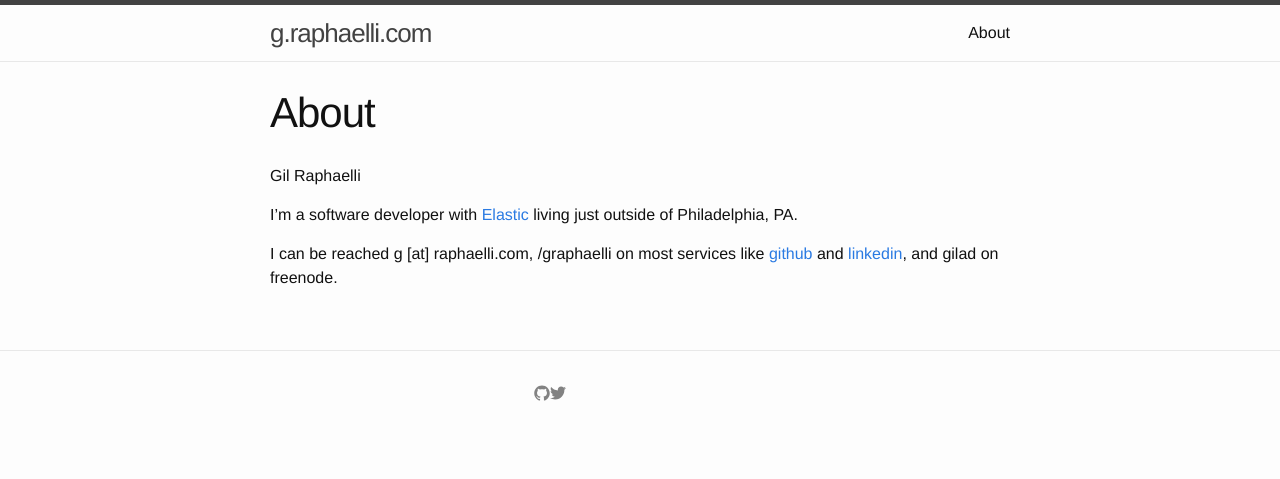
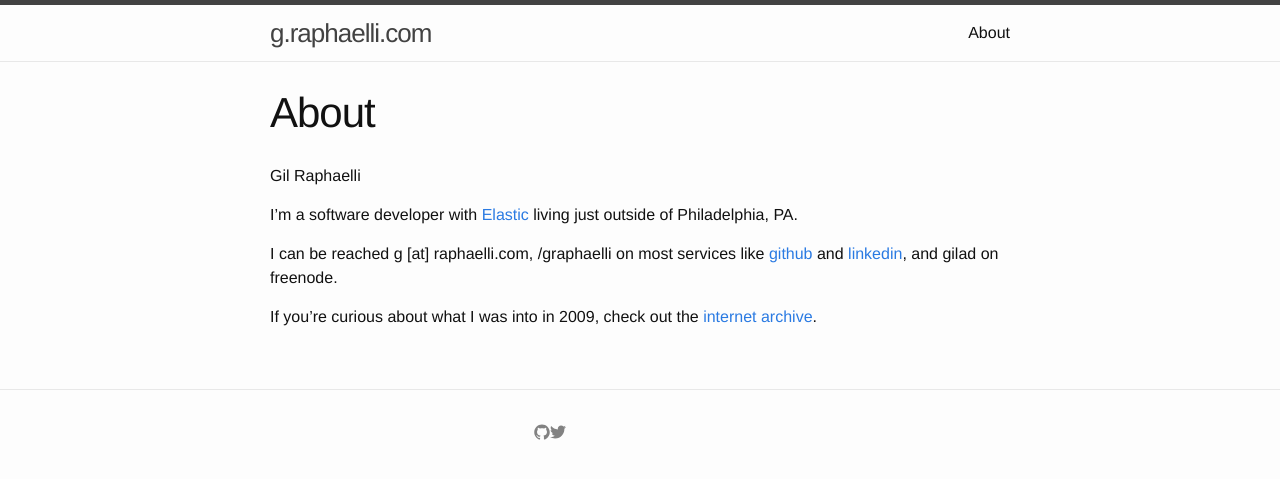
Before and after one commit to graphaelli/graphaelli.github.io, a Jekyll site: the page built from about.md, in a window 1280 px wide. Shown: the top 479 px of the page. Built offline with Jekyll 4.4.1, drawn with Linux system fonts in a browser that asks for light colours.

Commit message:
thanks internet archive

```diff
--- a/about.md
+++ b/about.md
@@ -10,3 +10,5 @@ I'm a software developer with [Elastic](http://elastic.co/) living just outside
 
 I can be reached g [at] raphaelli.com, /graphaelli on most services like [github](https://github.com/graphaelli) and
 [linkedin](https://www.linkedin.com/in/graphaelli), and gilad on freenode.
+
+If you're curious about what I was into in 2009, check out the [internet archive](https://web.archive.org/web/20130528211756/http://g.raphaelli.com:80/).
```
Also changed, not shown: favicon.ico (added).
